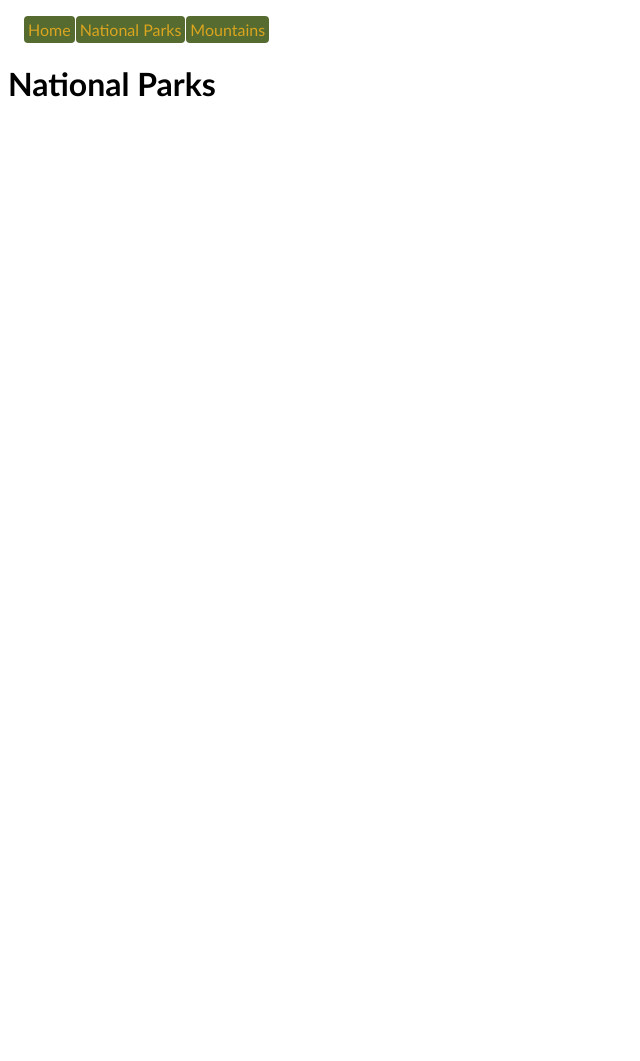
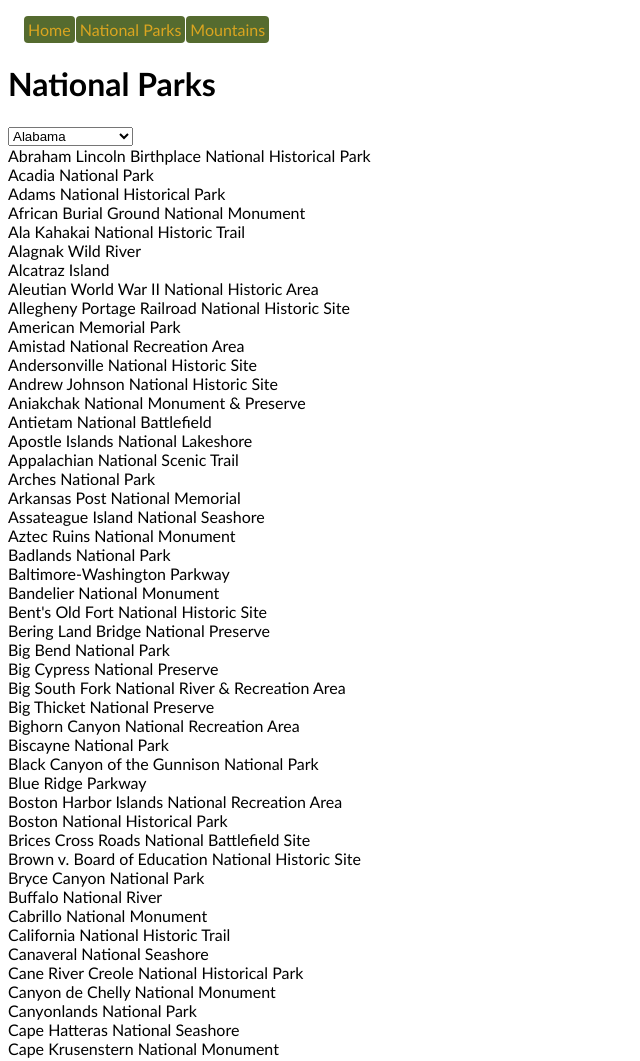
Before and after one commit to compaaaa/EnjoyTheOutdoors, a plain HTML site: page parks.html in a window 1280 px wide. Shown: the top 1061 px of the page, without its empty margins (0-640 px from the left). Before the commit the page ends 800 px from the top, so only its background shows below. Drawn offline with Linux system fonts and the light colour scheme.

Commit message:
show parks

```diff
--- a/parks.html
+++ b/parks.html
@@ -6,10 +6,15 @@
     <meta name="viewport" content="width=device-width, initial-scale=1.0">
     <title>Enjoy</title>
     <link rel="stylesheet" href="styles/main.css">
+    <script src="data/locationData.js"></script>
+    <script src="data/nationalParkData.js"></script>
+    <script src="scripts/parks.js"></script>
     <script src="scripts/main.js"></script>
 </head>
 <body>
     <nav id="nav"></nav>
     <h1>National Parks</h1>
+    <select id="location"></select>
+    <div id="results"></div>
 </body>
 </html>
--- /dev/null
+++ b/scripts/parks.js
@@ -0,0 +1,23 @@
+function locationOption(item){
+    const option = document.createElement("option");
+    option.value = item;
+    option.innerHTML = item;
+    return option;
+}
+document.addEventListener("DOMContentLoaded", () => {
+
+    const select = document.getElementById("location");
+    locationsArray.forEach(item => select.appendChild(locationOption(item)));
+    select.addEventListener("change", (e) => {
+        alert(select.selectedOptions[0].value)
+    })
+
+    function parkCard(item){
+        const card = document.createElement("div");
+        card.classList.add("card");
+        card.innerHTML = item.LocationName;
+        return card;
+    }
+    const results = document.getElementById("results");
+    nationalParksArray.forEach(item => results.appendChild(parkCard(item)));
+});
```
